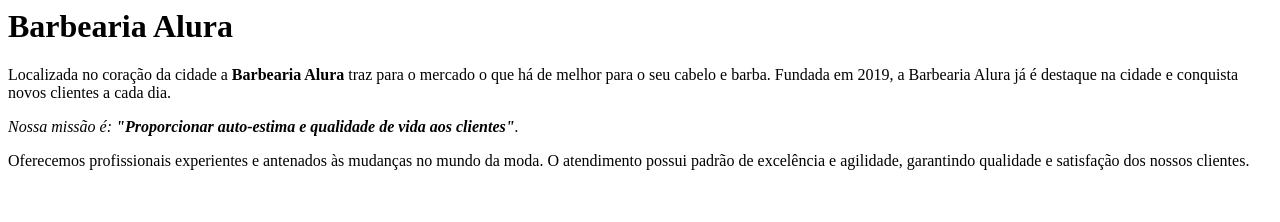
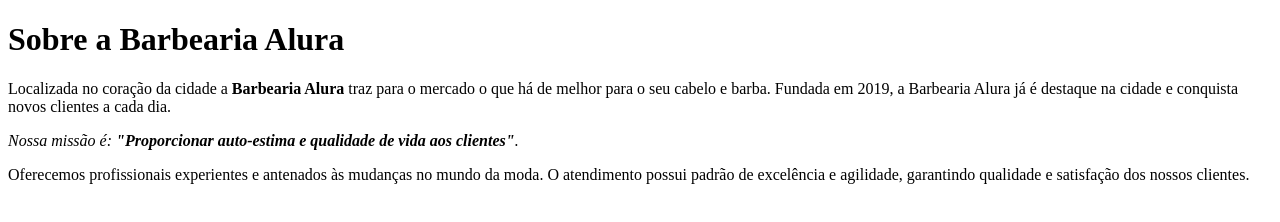
Before and after one commit to aRodrigues505/barbeariaalura, a plain HTML site: page index.html in a window 1280 px wide. Drawn offline with Linux system fonts and the light colour scheme.

Commit message:
Add files via upload

```diff
--- a/index.html
+++ b/index.html
@@ -1,6 +1,17 @@
-<h1>Barbearia Alura</h1>
+<!DOCTYPE html>
+<html lang="pt-br">
+    <head>
+        <meta charset="UTF-8">
+    <title>Barbearia Alura</title>
+    </head>
+    <body>
+        <h1>Sobre a Barbearia Alura</h1>
 
-<p>Localizada no coração da cidade a <strong>Barbearia Alura</strong> traz para o mercado o que há de melhor para o seu cabelo e barba.
-    Fundada em 2019, a Barbearia Alura já é destaque na cidade e conquista novos clientes a cada dia.<p><em>
-    <p>    Nossa missão é: <strong>"Proporcionar auto-estima e qualidade de vida aos clientes"</strong>.</em></p>
-<p>Oferecemos profissionais experientes e antenados às mudanças no mundo da moda. O atendimento possui padrão de excelência e agilidade, garantindo qualidade e satisfação dos nossos clientes.</p>
+        <p>Localizada no coração da cidade a <strong>Barbearia Alura</strong> traz para o mercado o que há de melhor para o seu cabelo e barba.
+        Fundada em 2019, a Barbearia Alura já é destaque na cidade e conquista novos clientes a cada dia.<p><em>
+
+        <p>Nossa missão é: <strong>"Proporcionar auto-estima e qualidade de vida aos clientes"</strong>.</em></p>
+
+        <p>Oferecemos profissionais experientes e antenados às mudanças no mundo da moda. O atendimento possui padrão de excelência e agilidade, garantindo qualidade e satisfação dos nossos clientes.</p>
+    </body>
+</html>
```
